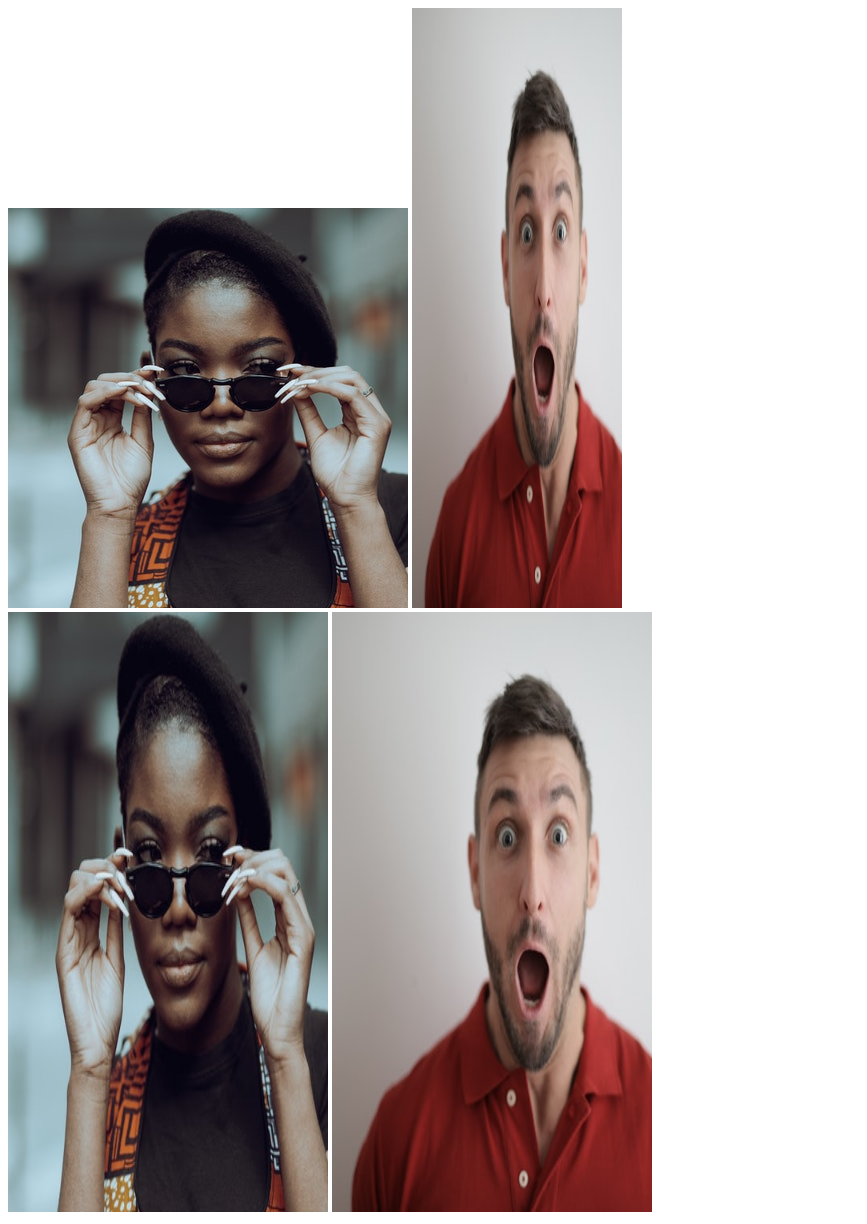
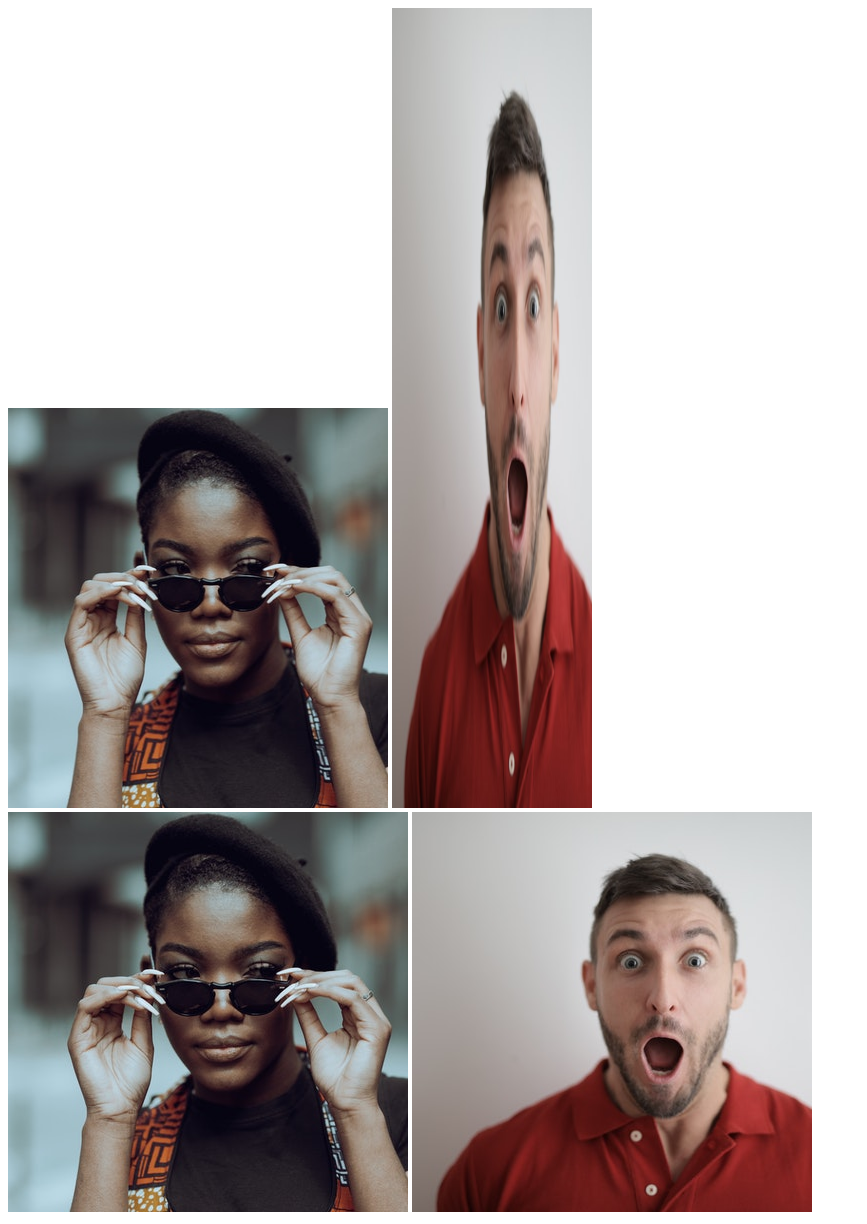
Before and after one commit to Majok-Bol/The-Odin-Project-CSS-exercises, a plain HTML site: page 04-chaining-selectors/index.html in a window 1280 px wide. Shown: the whole page, without its empty margins (0-867 px from the left). Drawn offline with Linux system fonts and the light colour scheme.

Commit message:
04-chain-selectors

```diff
--- a/04-chaining-selectors/index.css
+++ b/04-chaining-selectors/index.css
@@ -1,8 +1,12 @@
 .images {
-  width: 210px;
-  height: 600px;
+  width: 200px;
+  height: 800px;
 }
 .two {
-  width: 320px;
-  height: 600px;
+  width: 400px;
+  height: 400px;
 }
+.three {
+    height: 400px;
+    width:380px
+}
```
